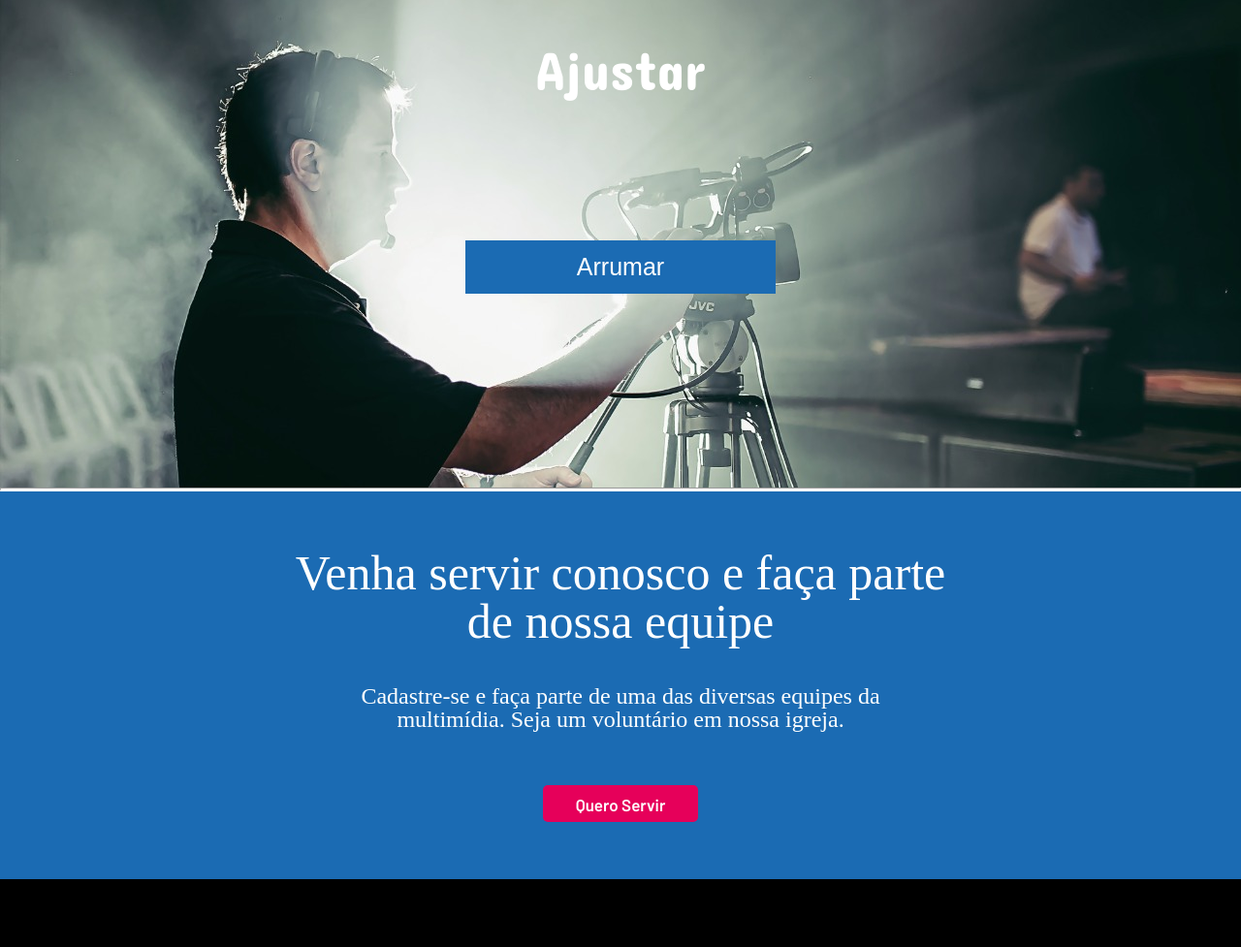
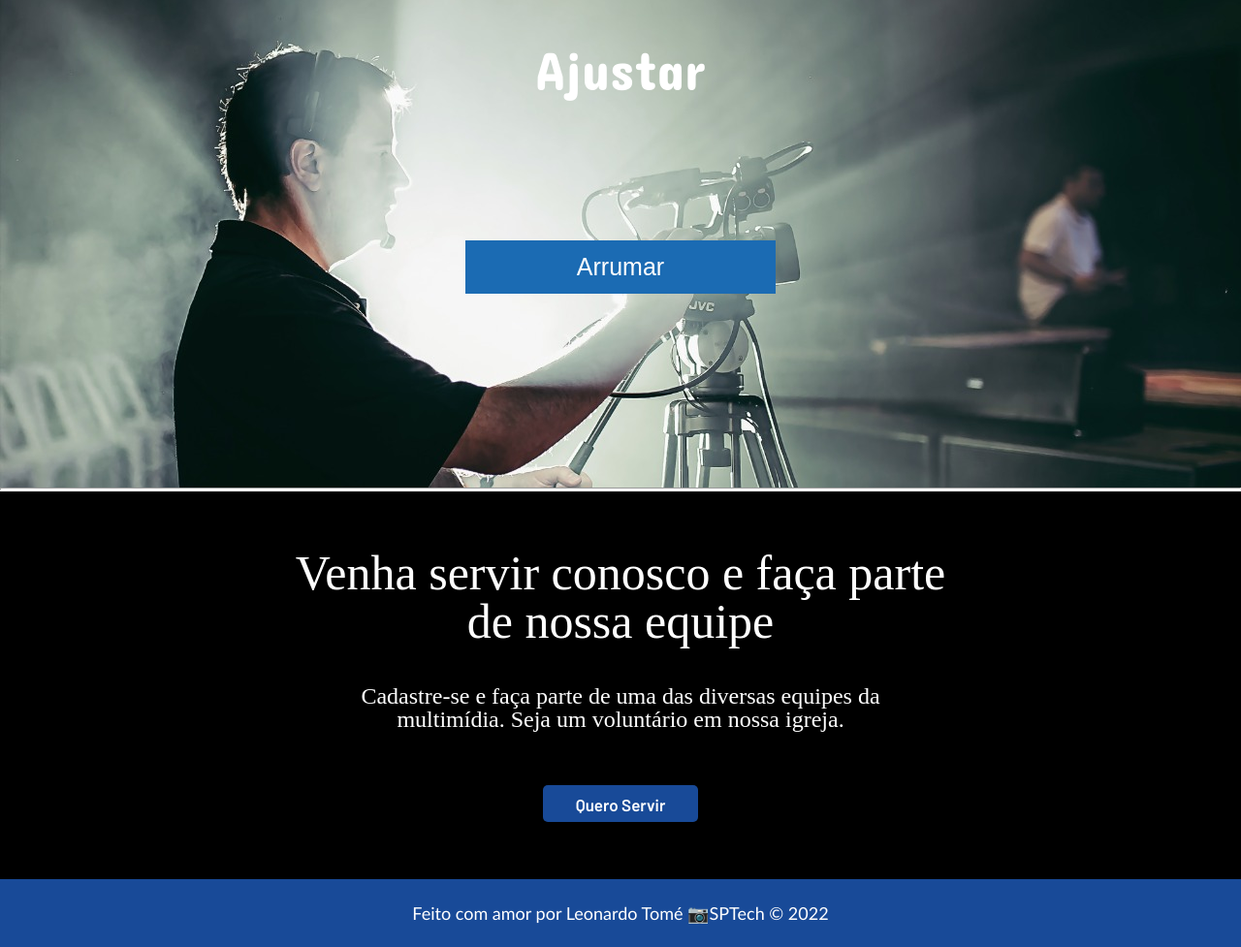
Before and after one commit to leonardotome/Multimidia, a website: page public/index.html in a window 1280 px wide. Shown: the part 290-1267 px from the top of the page at 97% size. Before the commit the page ends 1197 px from the top, so only its background shows below. Drawn offline with Linux system fonts and the light colour scheme.

Commit message:
Footer adicionado em todas as telas

```diff
--- a/public/css/cadastro.css
+++ b/public/css/cadastro.css
@@ -46,6 +46,20 @@ body {
   cursor: pointer;
 }
 
+ /* FOOTER */
+
+ .footer {
+  background-color: #184a98;
+  height: 70px;
+  color: #fff;
+  display: flex;
+  font-size: 18px;
+  font-family: 'Gill Sans', 'Gill Sans MT', Calibri, 'Trebuchet MS', sans-serif;
+}
+
+.footer .container {
+  justify-content: center;
+}
 .banner .container .card {
   background-color: #000000a6;
   height: fit-content;
--- a/public/css/equipes.css
+++ b/public/css/equipes.css
@@ -45,6 +45,20 @@ body {
   .btn_cadastro {
     cursor: pointer;
   }
+
+   /* FOOTER */
+
+.footer {
+  background-color:
+  #184a98;
+  height: 70px;
+  color: #fff;
+  display: flex;
+  font-size: 18px;
+  font-family: 'Gill Sans', 'Gill Sans MT', Calibri, 'Trebuchet MS', sans-serif;
+  justify-content: center;
+}
+
 
   .img {
     width: auto;
--- a/public/css/login.css
+++ b/public/css/login.css
@@ -80,6 +80,22 @@ body {
   button {
     cursor: pointer;
   }
+
+  /* FOOTER */
+
+.footer {
+  background-color:
+  #184a98;
+  height: 70px;
+  color: #fff;
+  display: flex;
+  font-size: 18px;
+  font-family: 'Gill Sans', 'Gill Sans MT', Calibri, 'Trebuchet MS', sans-serif;
+}
+
+.footer .container {
+  justify-content: center;
+}
 
   /* LOGIN */
 
--- a/public/css/style.css
+++ b/public/css/style.css
@@ -45,6 +45,22 @@ body {
 
 .btn_cadastro {
   cursor: pointer;
+}
+
+/* FOOTER */
+
+.footer {
+  background-color:
+  #184a98;
+  height: 70px;
+  color: #fff;
+  display: flex;
+  font-size: 18px;
+  font-family: 'Gill Sans', 'Gill Sans MT', Calibri, 'Trebuchet MS', sans-serif;
+}
+
+.footer .container {
+  justify-content: center;
 }
 
 .img {
@@ -116,7 +132,7 @@ hr {
 }
 
 .servir {
-  background-color: #1B6BB3;
+  background-color: black;
   color: #fff;
   font-size: 50px;
   display: flex;
@@ -281,7 +297,7 @@ select {
   font-size: 18px;
   padding: 10px 15px;
   color: white;
-  background-color: #e6005a;
+  background-color: #184a98;
   width: 120px;
   align-self: center;
   margin-top: 5px;
--- a/public/index.html
+++ b/public/index.html
@@ -119,17 +119,22 @@
             <p>
                 Cadastre-se e faça parte de uma das diversas equipes da multimídia. Seja um voluntário em nossa igreja.
             </p>
-            <button class="btn">
-                Quero Servir
-            </button>
+            <a href="cadastro.html">
+                <button class="btn">
+                    Quero Servir
+                </button>
+            </a>
         </div>
     </div>
 
-    <footer>
+    <!--footer inicio-->
+    <div class="footer">
         <div class="container">
+            <h4>Feito com amor por Leonardo Tomé &#128247;SPTech &copy; 2022</h4>
+        </div>
+    </div class="footer">
+    <!--footer fim-->
 
-        </div>
-    </footer>
 </body>
 
 </html>
```
Also changed, not shown: public/cadastro.html (+9 -0 lines), public/equipes.html (+5 -4 lines), public/login.html (+3 -3 lines), public/sobre.html (+3 -2 lines).
